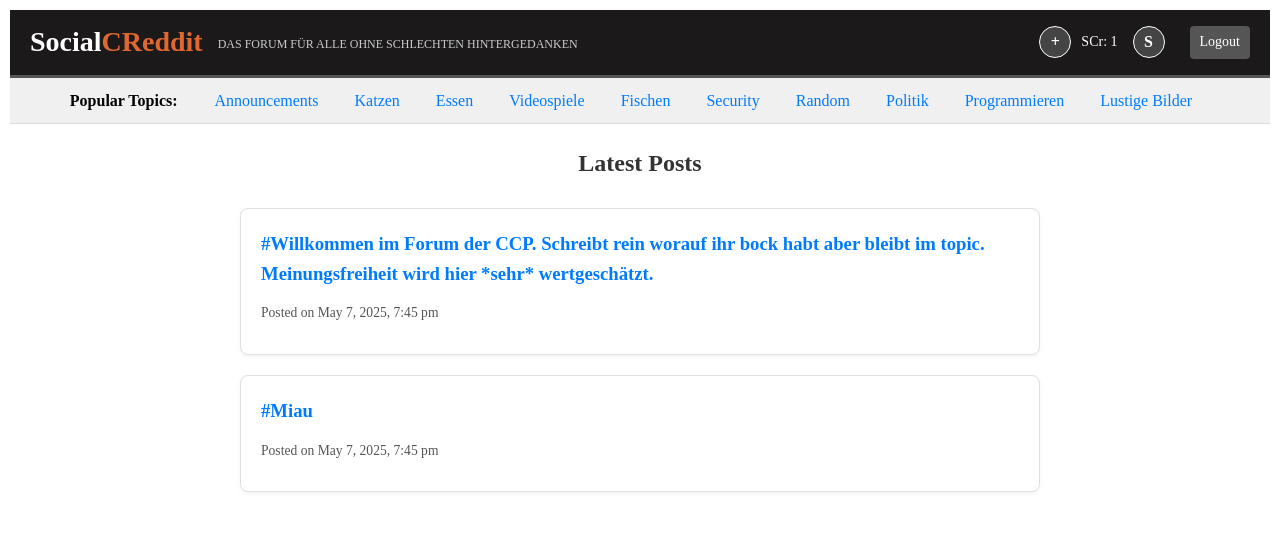
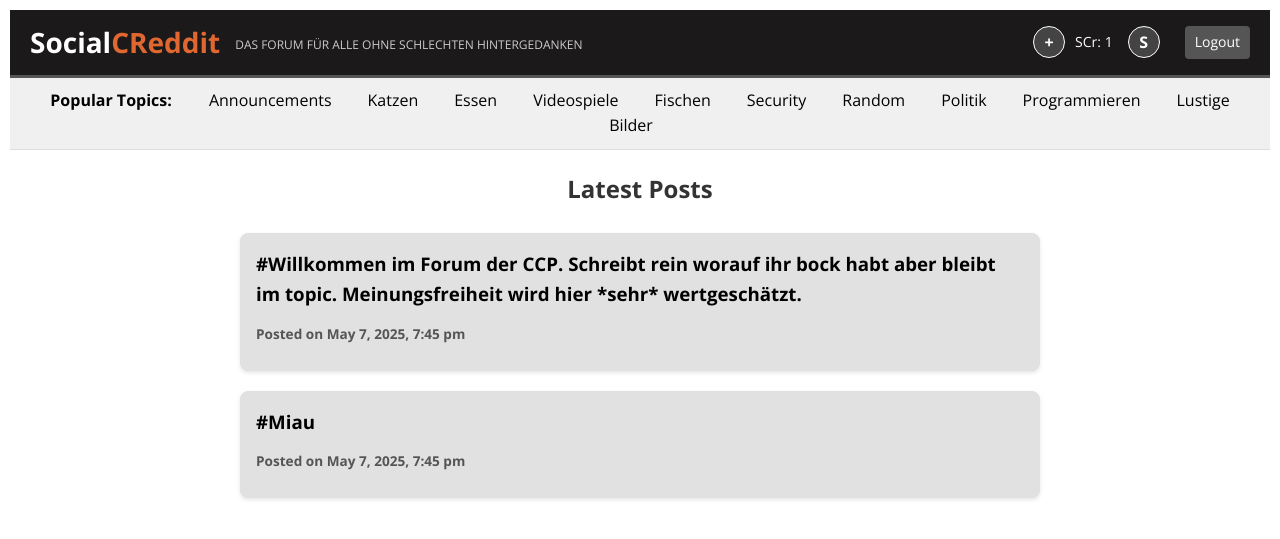
Before and after one commit to DHBW-CS2-567/SocialCReddit, a PHP site: page /www/index.php in a window 1280 px wide. Shown: the top 539 px of the page. Run offline with PHP 8.4, Linux system fonts and the light colour scheme; the visitor is signed in with stand-in values (Sample User, id 1); data comes from the database, SQL or seed files in the repository.

Commit message:
added topicbar.php (popular topics) updated the style of the index and topic site

```diff
--- a/www/assets/css/styles.css
+++ b/www/assets/css/styles.css
@@ -1,7 +1,7 @@
 @import url('https://fonts.googleapis.com/css2?family=Archivo+Black&display=swap');
-
+@import url('https://fonts.googleapis.com/css2?family=Open+Sans:ital,wght@0,300..800;1,300..800&display=swap');
 body {
-    /*font-family: "Archivo Black", sans-serif;  TOTE FONT*/
+    font-family: "Open Sans", sans-serif;
     line-height: 1.6;
     margin: 10px;
     padding: 0;
@@ -10,7 +10,7 @@ body {
 }
 
 h1 {
-    /*font-family: "Archivo Black", sans-serif;*/
+    font-family: "Open Sans", sans-serif;
     color: #333;
 }
 
@@ -29,7 +29,7 @@ h1 {
 .popular-topics-bar a {
     margin: 0 8px; /* Add some horizontal margin between links */
     text-decoration: none;
-    color: #007bff;
+    color: black;
     padding: 5px 10px; /* Add some padding to make links easier to click */
     border-radius: 4px; /* Optional: rounded corners for links */
     transition: background-color 0.3s ease; /* Smooth transition for hover effect */
@@ -37,7 +37,7 @@ h1 {
 .popular-topics-bar a:hover {
     text-decoration: none; /* Remove underline on hover if you prefer */
     background-color: #e9ecef; /* Light background on hover */
-    color: #0056b3; /* Darker text on hover */
+    color: #e06830; /* Darker text on hover */
 }
 
 
@@ -51,6 +51,37 @@ h1 {
     margin-bottom: 25px;
     color: #333;
 }
+
+.home-feed div {
+    margin-bottom: 20px; /* Space between posts */
+    padding: 15px;
+    border-radius: 8px;
+    background-color: #e1e1e1;
+    box-shadow: 0 2px 4px rgba(0,0,0,0.1);
+}
+
+.home-feed div:hover {
+    background-color: #e06830; /* Light background on hover */
+    box-shadow: 0 2px 4px rgba(0,0,0,0.1); /* Slight shadow on hover */
+}
+
+.home-feed a {
+    text-decoration: none;
+    color: #000000;
+    font-weight: bold;
+}
+.home-feed a:hover {
+    text-decoration: none;
+    color: black;
+}
+
+
+.post-preview h3 {
+    margin-top: 0;
+    margin-bottom: 10px;
+}
+
+
 .post-preview {
     border: 1px solid #e0e0e0;
     padding: 20px;
@@ -59,19 +90,7 @@ h1 {
     background-color: #fff;
     box-shadow: 0 2px 4px rgba(0,0,0,0.05);
 }
-.post-preview h3 {
-    margin-top: 0;
-    margin-bottom: 10px;
-}
-.post-preview h3 a {
-    text-decoration: none;
-    color: #007bff;
-    font-weight: bold;
-}
-.post-preview h3 a:hover {
-    text-decoration: underline;
-    color: #0056b3;
-}
+
 .post-preview .post-meta {
     font-size: 0.85em;
     color: #555;
--- a/www/header.php
+++ b/www/header.php
@@ -4,18 +4,18 @@
         <meta charset="UTF-8">
 	    <meta name="viewport" content="width=device-width, initial-scale=1">
 	    <link rel="stylesheet" href="assets/css/styles.css">
-
-
-    <link rel="stylesheet" href="https://code.jquery.com/ui/1.13.2/themes/base/jquery-ui.css">
+        <link rel="stylesheet" href="https://code.jquery.com/ui/1.13.2/themes/base/jquery-ui.css">
     <!-- jQuery -->
-    <script src="https://code.jquery.com/jquery-3.7.1.min.js"></script>
+        <script src="https://code.jquery.com/jquery-3.7.1.min.js"></scrip>
     <!-- jQuery UI JS -->
-    <script src="https://code.jquery.com/ui/1.13.2/jquery-ui.min.js"></script>
+        <script src="https://code.jquery.com/ui/1.13.2/jquery-ui.min.js"></script>
 
     </head>
 </html>
 <?php
 // Include the database connection file
+require_once "include/database/content_managment.php";
 include "include/navbar.php"; // Include the navigation bar
-require_once "include/database/content_managment.php";
+
+
 ?>
--- /dev/null
+++ b/www/include/topicbar.php
@@ -0,0 +1,16 @@
+<?php
+
+// horizontel bar with the popular topics, from the database (content_managment.php) be clickable to open /topic.php?name=topicname
+        $popular_topics = get_topics(); // Fetch topics using your existing function
+
+        if ($popular_topics && !empty($popular_topics)) {
+            echo '<div class="popular-topics-bar">';
+            echo '<span>Popular Topics: </span>';
+            foreach ($popular_topics as $topic) {
+                echo '<a href="topic.php?name=' . urlencode($topic['Name']) . '">' . htmlspecialchars($topic['Name']) . '</a>';
+            }
+            echo '</div>';
+        } else {
+            echo '<div class="popular-topics-bar"><span>No popular topics found.</span></div>';
+        }
+?>
--- a/www/index.php
+++ b/www/index.php
@@ -7,24 +7,7 @@
     </head>
     <body>
     <?php
-        // if user not logged in, redirect to login page check via session from login.php
-
-        require_once "include/database/content_managment.php"; // Include the content management file
-
-        // horizontel bar with the popular topics, from the database (content_managment.php) be clickable to open /topic.php?name=topicname
-        $popular_topics = get_topics(); // Fetch topics using your existing function
-
-        if ($popular_topics && !empty($popular_topics)) {
-            echo '<div class="popular-topics-bar">';
-            echo '<span>Popular Topics: </span>';
-            foreach ($popular_topics as $topic) {
-                echo '<a href="topic.php?name=' . urlencode($topic['Name']) . '">' . htmlspecialchars($topic['Name']) . '</a>';
-            }
-            echo '</div>';
-        } else {
-            echo '<div class="popular-topics-bar"><span>No popular topics found.</span></div>';
-        }
-
+        include "include/topicbar.php"; // Include the topic bar
 
         // Homefeed with the newest posts
         $home_feed_posts = get_homefeed(); // Fetches posts using your function
@@ -33,12 +16,14 @@
             echo '<div class="home-feed">';
             echo '<h2>Latest Posts</h2>';
             foreach ($home_feed_posts as $post) {
+                echo '<a href="post.php?id=' . $post['ID'] . '" class="post-preview-link">';
                 echo '<div class="post-preview">';
-                echo '<h3><a href="post.php?id=' . $post['ID'] . '">' . htmlspecialchars($post['Content']) . '</a></h3>'; // Link to full post
-                // Format the date for better readability
-                $date = date_create($post['created_at']);
-                echo '<p class="post-meta">Posted on ' . date_format($date, 'F j, Y, g:i a') . '</p>';
+                    echo '<h3>' . htmlspecialchars($post['Content']) . '</h3>'; // Display post content
+                    $date = date_create($post['created_at']);
+                    echo '<p class="post-meta">Posted on ' . date_format($date, 'F j, Y, g:i a') . '</p>';
                 echo '</div>';
+                echo '</a>'; // Close the link
+
             }
             echo '</div>';
         } else {
--- a/www/topic.php
+++ b/www/topic.php
@@ -8,9 +8,7 @@
     <body>
     <?php
 
-        // if user not logged in, redirect to login page check via session from login.php
-        require_once "include/database/content_managment.php"; // Include the content management file
-
+        include "include/topicbar.php"; // Include the topic bar
         // Get the topic name from the URL
         $topic_name = isset($_GET['name']) ? $_GET['name'] : null;
         if ($topic_name) {
```
